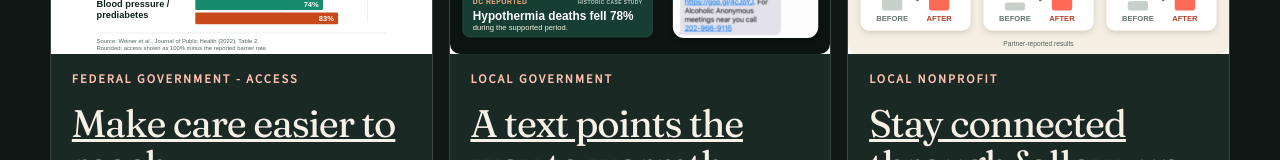
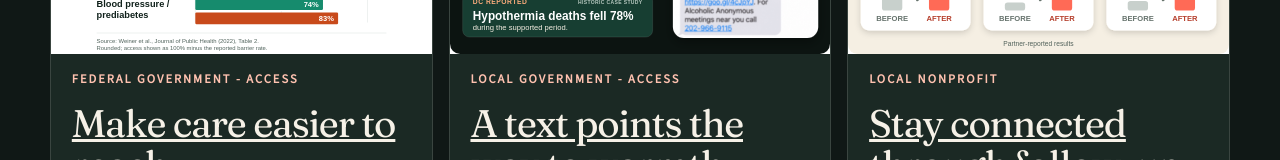
Before and after one commit to hopeonesource/hope1source.org, a React (Vite) app in the folder preview-v4/: page /case-studies in a window 1280 px wide. Shown: the part 727-887 px from the top of the page. Built offline with nearby package versions, Linux system fonts and the light colour scheme.

Commit message:
Label DC case study Local Government - Access

```diff
--- a/preview-v4/src/content/stories.js
+++ b/preview-v4/src/content/stories.js
@@ -49,7 +49,7 @@ export const stories = [
     imageAspectRatio: '3 / 2',
     imageAlt: 'Full historic Washington, D.C. street photo beside an H1S message screenshot with the hypothermia shelter transportation alert in focus.',
     org: 'DC Human Services',
-    industry: 'Local government',
+    industry: 'Local Government - Access',
     location: 'Washington, D.C.',
     website: 'https://dhs.dc.gov/',
     websiteLabel: 'DC Human Services',
```
Also changed, not shown: 1 other file (tests, documents, lock files or other folders).
